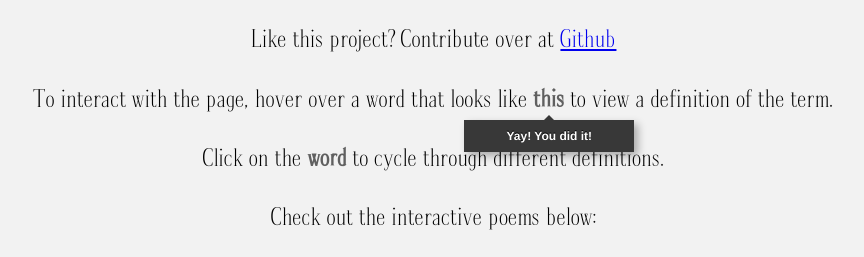
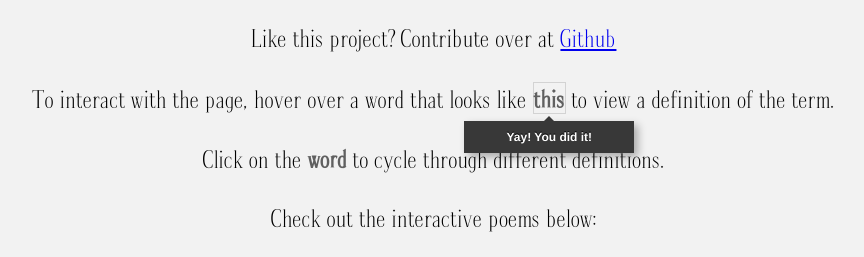
Before and after one commit to nfischer/jabberwocky, a plain HTML site: page index.html in a window 1280 px wide. In both pictures the pointer is over the element "this". Shown: the part 134-391 px from the top of the page, without its empty margins (206-1070 px from the left). Drawn offline with nearby package versions, Linux system fonts and the light colour scheme.

Commit message:
Fix style

```diff
--- a/style.css
+++ b/style.css
@@ -27,7 +27,7 @@ p {
   font-weight: bold;
   cursor: default;
 }
-.defined-word:hover{
+.term:hover{
   border: solid 1px lightgrey;
 }
 html {
```
